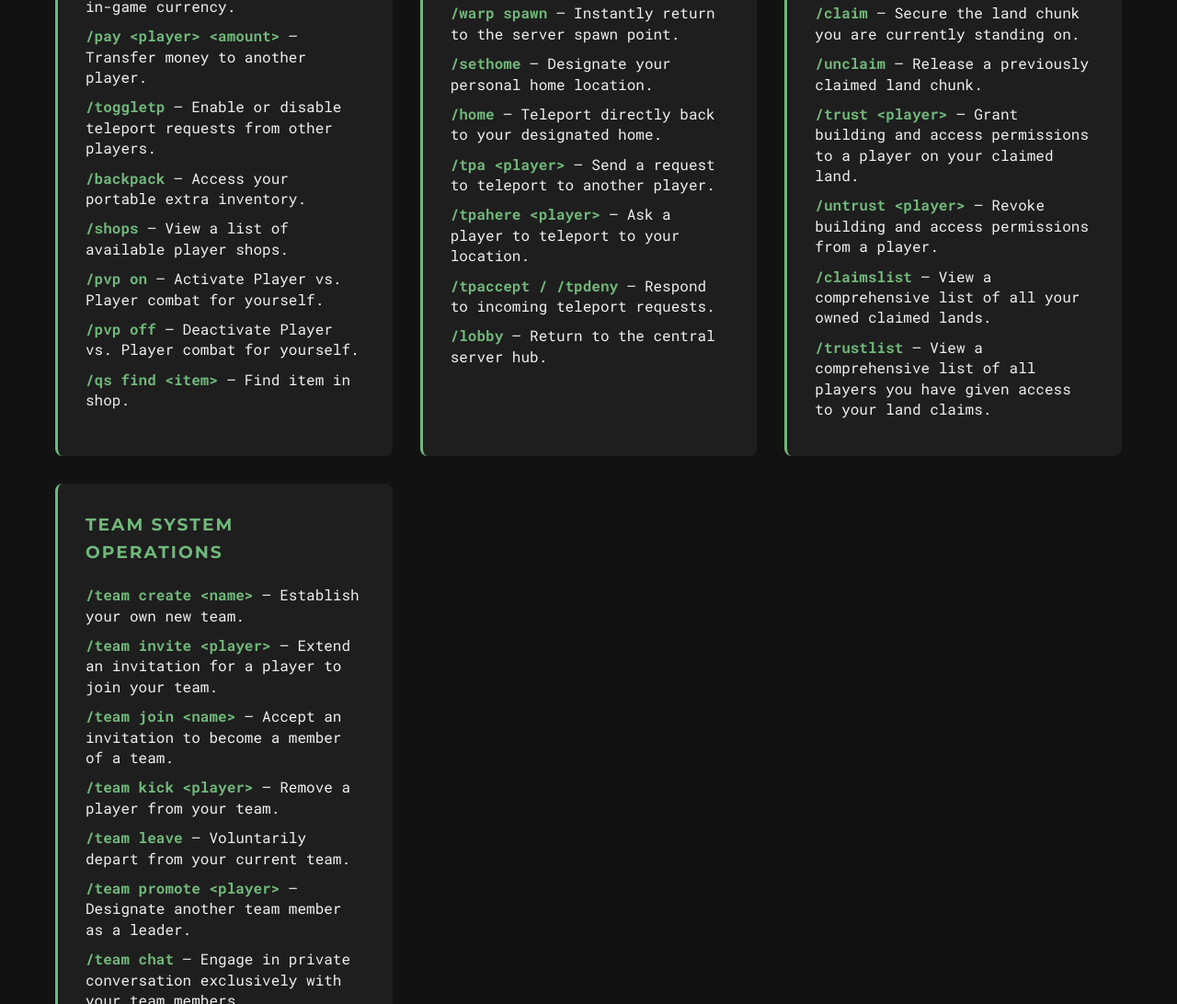
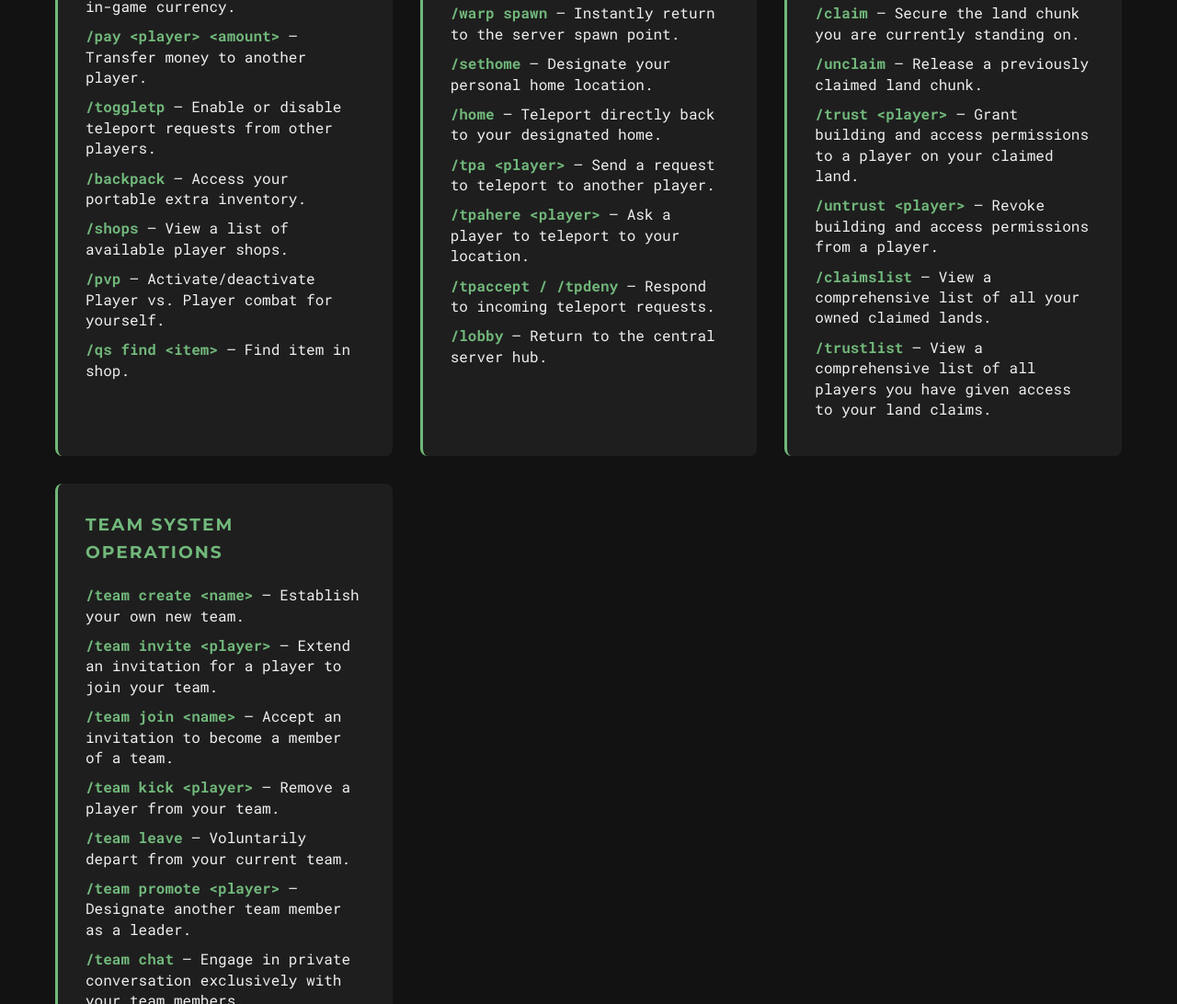
Before and after one commit to drakomine/testweb, a plain HTML site: page index.html in a window 1280 px wide. Shown: the part 2136-3228 px from the top of the page at 92% size. Drawn offline with Linux system fonts and the light colour scheme.

Commit message:
Update index.html

```diff
--- a/index.html
+++ b/index.html
@@ -97,8 +97,7 @@
                             <li><span class="command-name">/toggletp</span> – Enable or disable teleport requests from other players.</li>
                             <li><span class="command-name">/backpack</span> – Access your portable extra inventory.</li>
                             <li><span class="command-name">/shops</span> – View a list of available player shops.</li>
-                            <li><span class="command-name">/pvp on</span> – Activate Player vs. Player combat for yourself.</li>
-                            <li><span class="command-name">/pvp off</span> – Deactivate Player vs. Player combat for yourself.</li>
+                            <li><span class="command-name">/pvp</span> – Activate/deactivate Player vs. Player combat for yourself.</li>
                             <li><span class="command-name">/qs find &lt;item&gt;</span> – Find item in shop.</li>
                         </ul>
                     </div>
```
